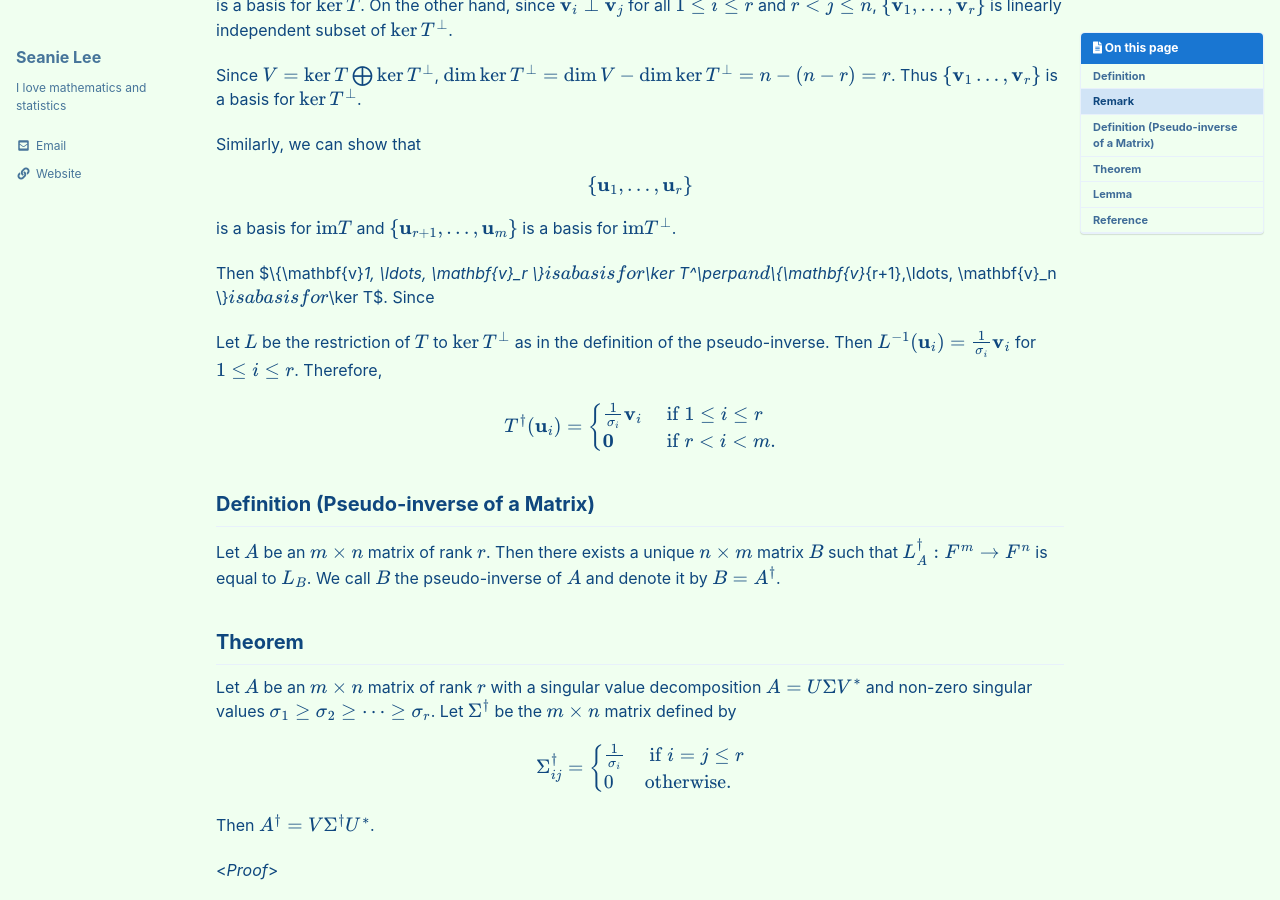
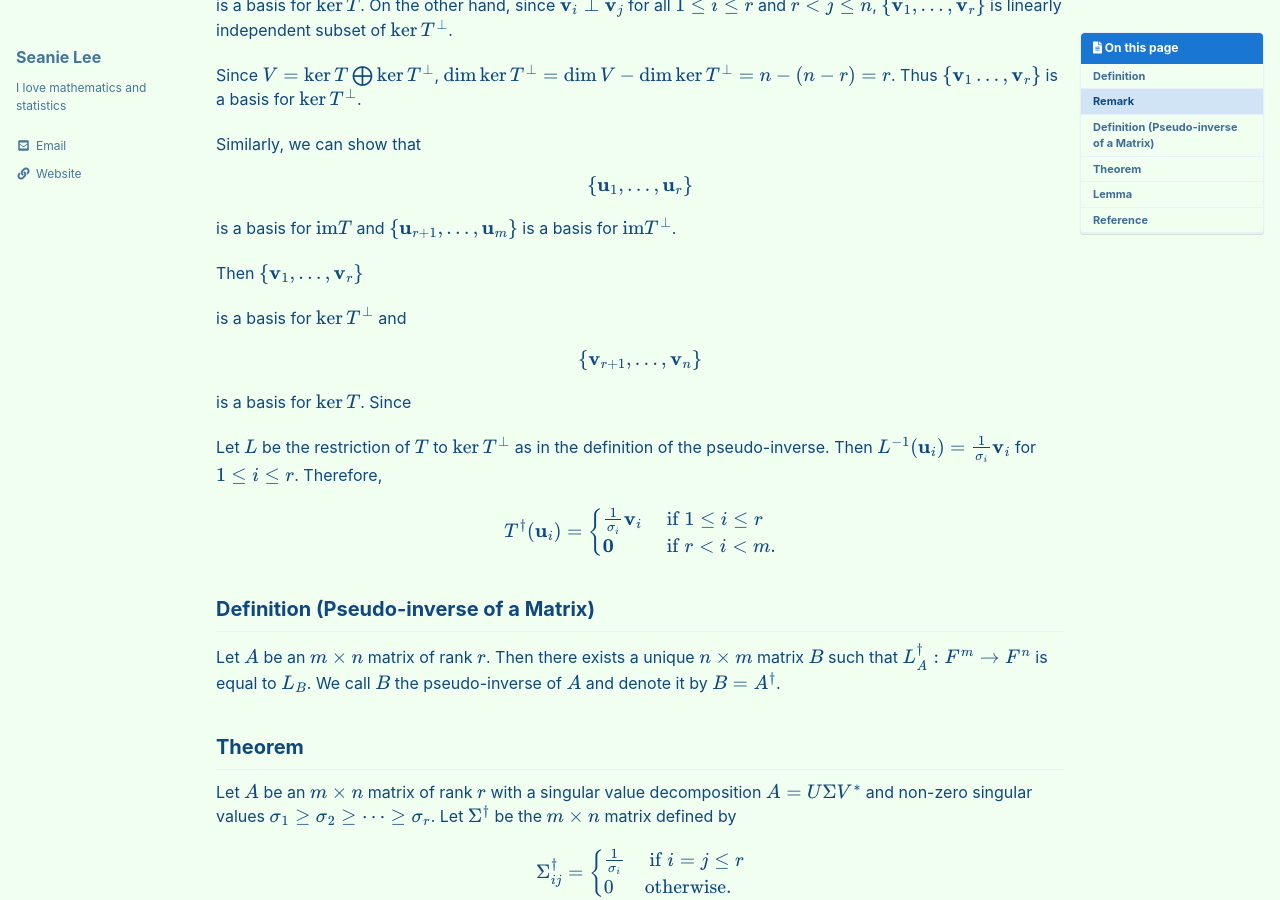
Before and after one commit to seanie12/blog, a Jekyll site: the page built from _posts/2022-10-12-pesudo-inverse.md, in a window 1280 px wide and 900 px high, scrolled down 824 px. Built offline with Jekyll 4.4.1, drawn with Linux system fonts in a browser that asks for light colours; cached includes are drawn as plain includes; formulas are drawn with MathJax 3.

Commit message:
Update 2022-10-12-pesudo-inverse.md

```diff
--- a/_posts/2022-10-12-pesudo-inverse.md
+++ b/_posts/2022-10-12-pesudo-inverse.md
@@ -66,7 +66,22 @@ $$
 is a basis for $\text{im} T$ and $\\{\mathbf{u}_{r+1}, \ldots, \mathbf{u}_m \\}$ is a basis for $\text{im}T^\perp$.
 
 
-Then $\\{\mathbf{v}_1, \ldots, \mathbf{v}_r \\}$ is a basis for $\ker T^\perp$ and $\\{\mathbf{v}_{r+1},\ldots, \mathbf{v}_n \\}$ is a basis for $\ker T$.  Since
+Then
+$$
+\begin{align*}
+\{\mathbf{v}_1, \ldots, \mathbf{v}_r \}
+\end{align*}
+$$
+
+is a basis for $\ker T^\perp$ and
+
+$$
+\begin{align*}
+\{\mathbf{v}_{r+1},\ldots, \mathbf{v}_n \}
+\end{align*}
+$$
+
+is a basis for $\ker T$.  Since
 
 
 Let $L$ be the restriction of $T$ to $\ker T^\perp$ as in the definition of the pseudo-inverse. Then $L^{-1}(\mathbf{u}_i)=\frac{1}{\sigma_i}\mathbf{v}_i$ for $1 \leq i \leq r$. Therefore,
@@ -135,7 +150,7 @@ $\therefore T^\dagger T$ is orthogonal projection of $V$ onto $\ker T^\perp$.
 
 (b) If $\mathbf{y} \in \text{im}T$, then $TT^\dagger(\mathbf{y})=T(L^{-1}(y))= L(L^{-1}(\mathbf{y}))=\mathbf{y}$. On the other hand, if $\mathbf{y} \in \text{im}T^\perp$, then $TT^\dagger(\mathbf{y})=T(\mathbf{0})=\mathbf{0}$.
 
-$\therefore TT^\dagger $ is orthogonal projection of $W$ onto $\text{im} T$.
+$\therefore TT^\dagger$ is orthogonal projection of $W$ onto $\text{im} T$.
 
 
 $$\tag*{$\square$}$$
```
